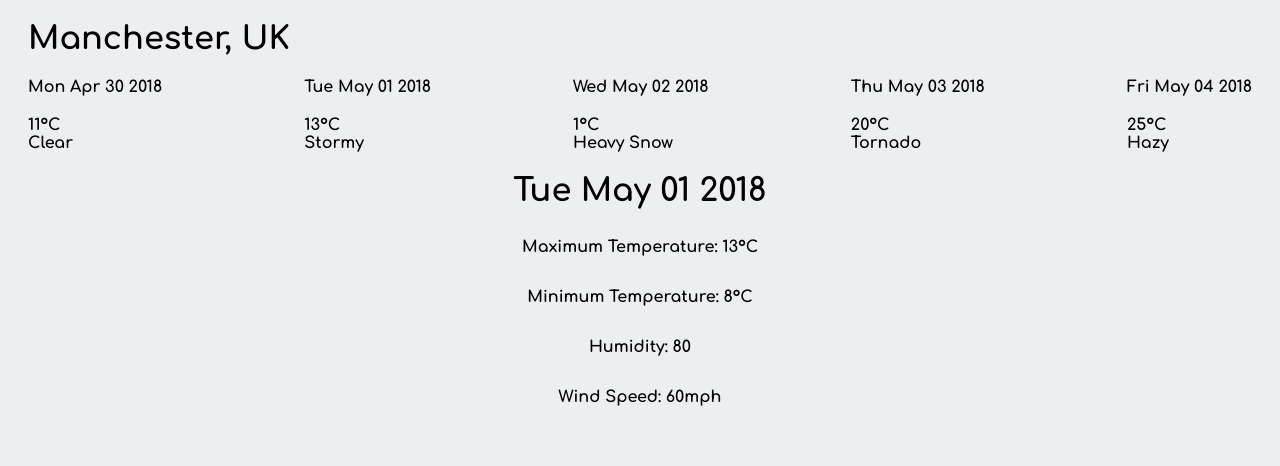
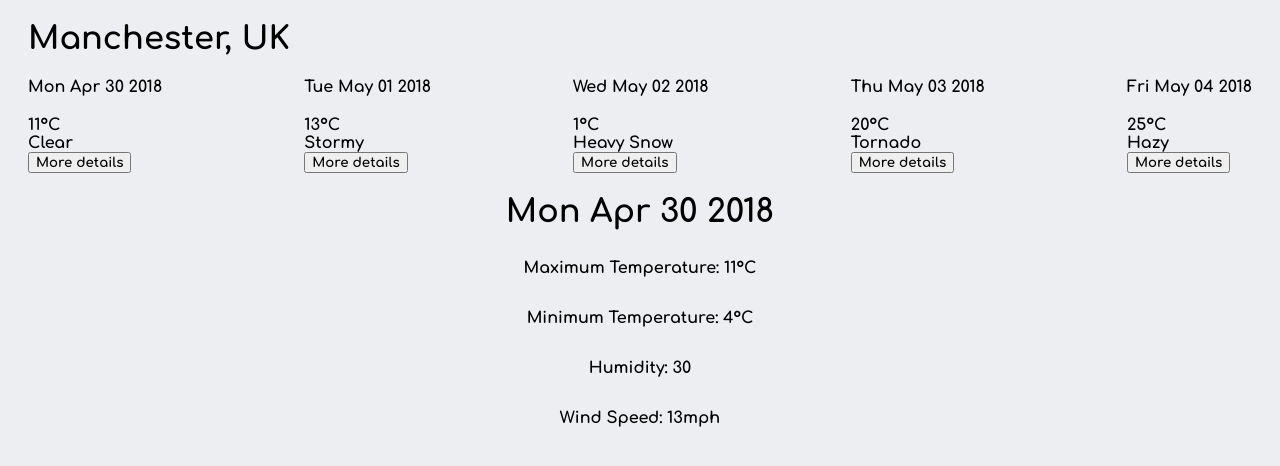
Before and after one commit to hughesblues94/weather-app, a React (Create React App) app: page / in a window 1280 px wide. Shown: the top 466 px of the page. Built offline with nearby package versions, Linux system fonts and the light colour scheme; some icons are missing.

Commit message:
added state to app.js so that we can use a button to change our state based on what date we pass in

```diff
--- a/src/components/App.js
+++ b/src/components/App.js
@@ -3,15 +3,24 @@
 import LocationDetails from './LocationDetails';
 import ForecastSummaries from './ForecastSummaries';
 import ForecastDetails from './DetailedForecast';
+import { useState } from 'react'
 import '../styles/App.css'
 
 function App(props) {
   const { forecasts, location } = props;
+
+  const [selectedDate, setSelectedDate] = useState(forecasts[0].date)
+  const selectedForecast = forecasts.find(forecast => forecast.date === selectedDate);
+
+  function handleForecastsSelect(date) {
+    setSelectedDate(date);
+  }
+
   return (
     <div className="weather-app">
       <LocationDetails city={location.city} country={location.country} />
-      <ForecastSummaries forecasts={forecasts} />
-      <ForecastDetails forecast={forecasts[1]} />
+      <ForecastSummaries forecasts={forecasts} onForecastSelect={handleForecastsSelect} />
+      <ForecastDetails forecast={selectedForecast} />
     </div>
   );
 };
--- a/src/components/ForecastSummaries.js
+++ b/src/components/ForecastSummaries.js
@@ -2,7 +2,7 @@
 import ForecastSummary from './ForecastSummary';
 import '../styles/ForecastSummaries.css'
 
-const ForecastSummaries = ({ forecasts }) => (
+const ForecastSummaries = ({ forecasts, onForecastSelect }) => (
     <div className="forecast-summaries">
         {forecasts.map(forecast => (
             <ForecastSummary
@@ -10,6 +10,7 @@
                 date={forecast.date}
                 description={forecast.description}
                 icon={forecast.icon}
+                onSelect={onForecastSelect}
                 temperature={forecast.temperature}
             />
         ))}
--- a/src/components/ForecastSummary.js
+++ b/src/components/ForecastSummary.js
@@ -2,13 +2,7 @@
 import PropTypes from "prop-types";
 import Weathericon from "react-icons-weather"
 
-function ForecastSummary(props) {
-    const {
-        date,
-        temperature,
-        description,
-        icon,
-    } = props;
+function ForecastSummary({ date, temperature, description, icon, onSelect }) {
 
     const formattedDate = new Date(date).toDateString()
 
@@ -27,6 +21,9 @@
             <div className="forecast-summary__description">
                 {description}
             </div>
+            <button type="button" onClick={() => onSelect(date)}>
+                More details
+            </button>
         </div>
     );
 };
--- a/src/styles/ForecastSummaries.css
+++ b/src/styles/ForecastSummaries.css
@@ -2,6 +2,3 @@
   display: flex;
   justify-content: space-between;
 }
-
-.forecast-summary__icon {
-}
```
